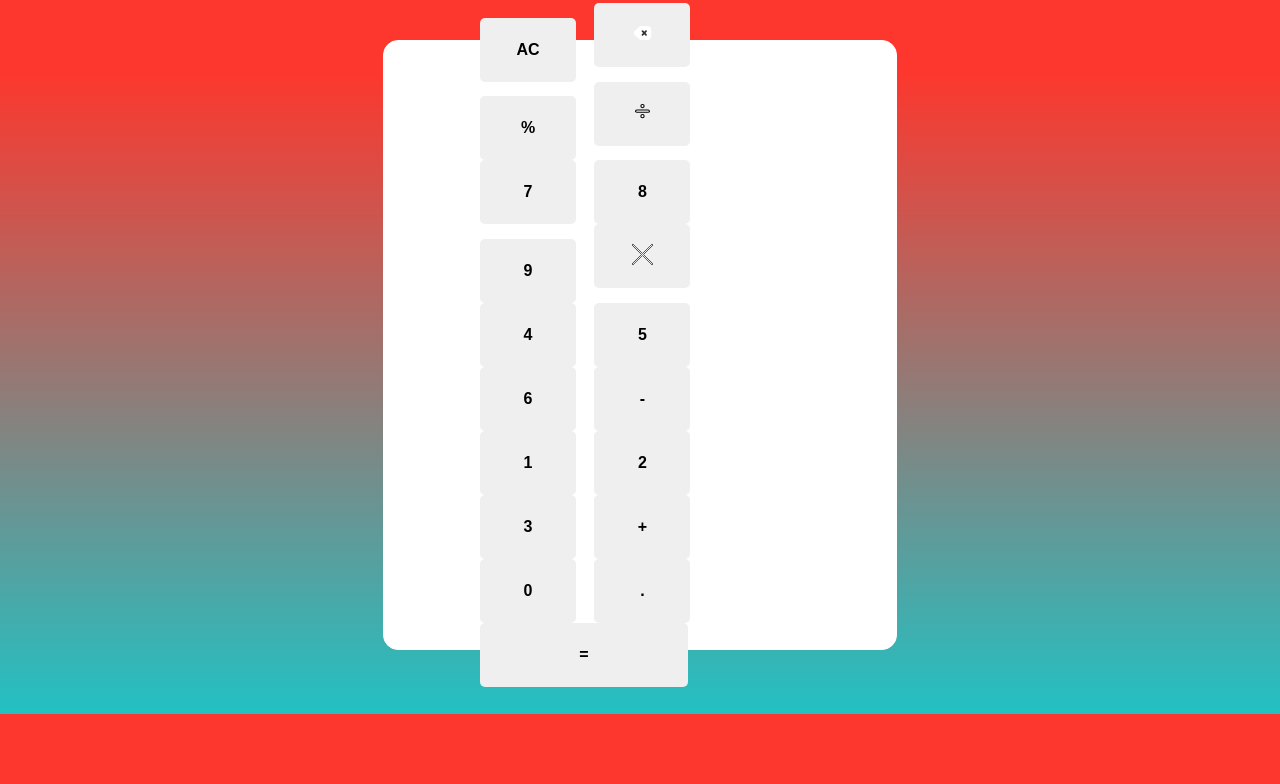
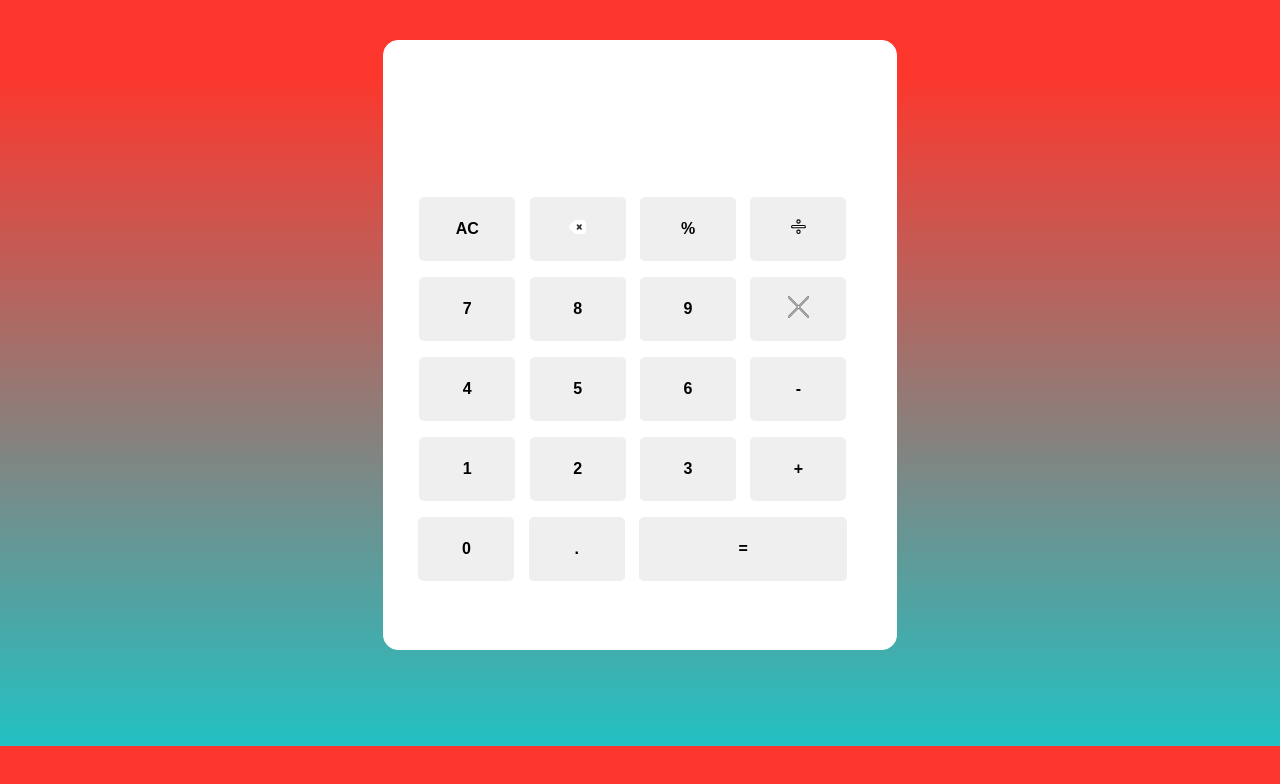
Before and after one commit to JEIT25/calculator, a plain HTML site: page index.html in a window 1280 px wide. Drawn offline with Linux system fonts and the light colour scheme.

Commit message:
Update app.css

```diff
--- a/app.css
+++ b/app.css
@@ -3,12 +3,14 @@ body {
     margin: 0 0;
     display: flex;
     align-items: center;
+    justify-content: center;
     background: linear-gradient(0deg, rgba(34, 193, 195, 1) 0%, rgba(253, 55, 45, 1) 90%);
+    background-size: cover;
 }
 
 .calculator-container {
     display: flex;
-    margin: 4rem auto;
+    margin: 6rem 18rem;
     width: 25%;
     height: 35rem;
     padding: 1.5rem 6rem;
@@ -21,6 +23,11 @@ body {
     margin-top: 2.5rem;
 }
 
+.calculator-container section {
+    display: flex;
+    flex-direction: row;
+    margin-top: 1em;
+}
 
 .calculator-container section .buttons {
     height: 4rem;
```
